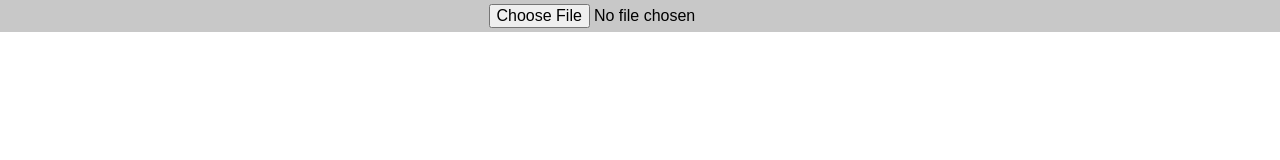
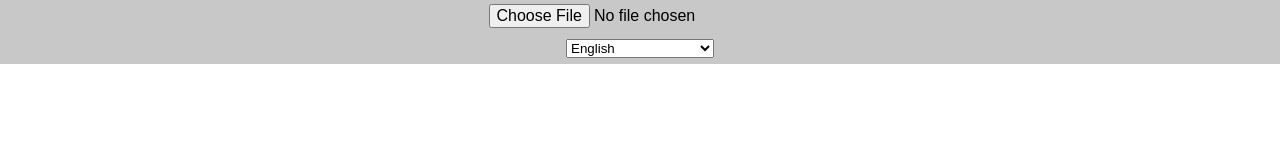
Before and after one commit to victorqribeiro/ocr, a plain HTML site: page index.html in a window 1280 px wide. Drawn offline with Linux system fonts and the light colour scheme.

Commit message:
add langague support

```diff
--- a/index.html
+++ b/index.html
@@ -1,4 +1,3 @@
-
 <!DOCTYPE html>
 <html lang="en">
 <head>
@@ -35,13 +34,84 @@
 
 		</div>
 
+		<div>
+
+			<select id="lang">
+				<option value='afr'> Afrikaans </option>
+				<option value='ara'> Arabic </option>
+				<option value='aze'> Azerbaijani </option>
+				<option value='bel'> Belarusian </option>
+				<option value='ben'> Bengali </option>
+				<option value='bul'> Bulgarian </option>
+				<option value='cat'> Catalan </option>
+				<option value='ces'> Czech </option>
+				<option value='chi_sim' > Chinese </option>
+				<option value='chi_tra' > Traditional Chinese </option>
+				<option value='chr'> Cherokee </option>
+				<option value='dan'> Danish </option>
+				<option value='deu'> German </option>
+				<option value='ell'> Greek </option>
+				<option value='eng' selected> English </option>
+				<option value='enm'> English (Old)         </option>
+				<option value='meme'> Internet Meme </option>
+				<option value='epo'> Esperanto </option>
+				<option value='epo_alt' > Esperanto alternative </option>
+				<option value='equ'> Math </option>
+				<option value='est'> Estonian </option>
+				<option value='eus'> Basque </option>
+				<option value='fin'> Finnish </option>
+				<option value='fra'> French </option>
+				<option value='frk'> Frankish </option>
+				<option value='frm'> French (Old) </option>
+				<option value='glg'> Galician </option>
+				<option value='grc'> Ancient Greek </option>
+				<option value='heb'> Hebrew </option>
+				<option value='hin'> Hindi </option>
+				<option value='hrv'> Croatian </option>
+				<option value='hun'> Hungarian </option>
+				<option value='ind'> Indonesian </option>
+				<option value='isl'> Icelandic </option>
+				<option value='ita'> Italian </option>
+				<option value='ita_old' > Italian (Old) </option>
+				<option value='jpn'> Japanese </option>
+				<option value='kan'> Kannada </option>
+				<option value='kor'> Korean </option>
+				<option value='lav'> Latvian </option>
+				<option value='lit'> Lithuanian </option>
+				<option value='mal'> Malayalam </option>
+				<option value='mkd'> Macedonian </option>
+				<option value='mlt'> Maltese </option>
+				<option value='msa'> Malay </option>
+				<option value='nld'> Dutch </option>
+				<option value='nor'> Norwegian </option>
+				<option value='pol'> Polish </option>
+				<option value='por'> Portuguese </option>
+				<option value='ron'> Romanian </option>
+				<option value='rus'> Russian </option>
+				<option value='slk'> Slovakian </option>
+				<option value='slv'> Slovenian </option>
+				<option value='spa'> Spanish </option>
+				<option value='spa_old' > Old Spanish </option>
+				<option value='sqi'> Albanian </option>
+				<option value='srp'> Serbian (Latin) </option>
+				<option value='swa'> Swahili </option>
+				<option value='swe'> Swedish </option>
+				<option value='tam'> Tamil </option>
+				<option value='tel'> Telugu </option>
+				<option value='tgl'> Tagalog </option>
+				<option value='tha'> Thai </option>
+				<option value='tur'> Turkish </option>
+				<option value='ukr'> Ukrainian </option>
+				<option value='vie'> Vietnamese </option>
+			</select>
+
+		</div>
+
 	</div>
 
 	<div id="result">
 
 		<div id="preview">
-
-			<!--<canvas id="imagePreview"></canvas>//-->
 
 		</div>
 
--- a/js/main.js
+++ b/js/main.js
@@ -1,24 +1,25 @@
+let imgSrc = null
 
 const $ = _ => document.querySelector(_)
 
 const $c = _ => document.createElement(_)
 
 const open = e => {
-	if(e.target.files[0]){
-		const imageSrc = e.target.files[0]
+	if(e.target.files.length){
 		const url = window.URL || window.webkitURL
-		draw(url.createObjectURL(imageSrc))
+		imgSrc = url.createObjectURL(e.target.files[0])
+		draw()
 	}
 }
 
 const draw = img => {
-	$('#preview').style.backgroundImage = `url(${img})`
+	$('#preview').style.backgroundImage = `url(${imgSrc})`
 	$('#preview').style.backgroundRepeat = 'no-repeat'
 	$('#preview').style.backgroundSize = 'contain'
-	OCR(img)
+	OCR()
 }
 
-const OCR = (img, lang = 'por+eng') => {
+const OCR = () => {
 	const progress = $c('progress')
 	progress.value = 0
 	progress.style.display = 'block'
@@ -27,8 +28,8 @@ const OCR = (img, lang = 'por+eng') => {
 	$('#recognizedText').appendChild( progress )
 
 	Tesseract.recognize(
-		img,
-		lang,
+		imgSrc,
+		$('#lang').value,
 		{
 			logger: m => { progress.value = m.progress }
 		})
@@ -40,6 +41,7 @@ const OCR = (img, lang = 'por+eng') => {
 }
 
 $('#import').addEventListener('change', open )
+$('#lang').addEventListener('change', _ => {	if(imgSrc) OCR() })
 
 window.addEventListener('DOMContentLoaded', () => {
   const parsedUrl = new URL(window.location);
```
